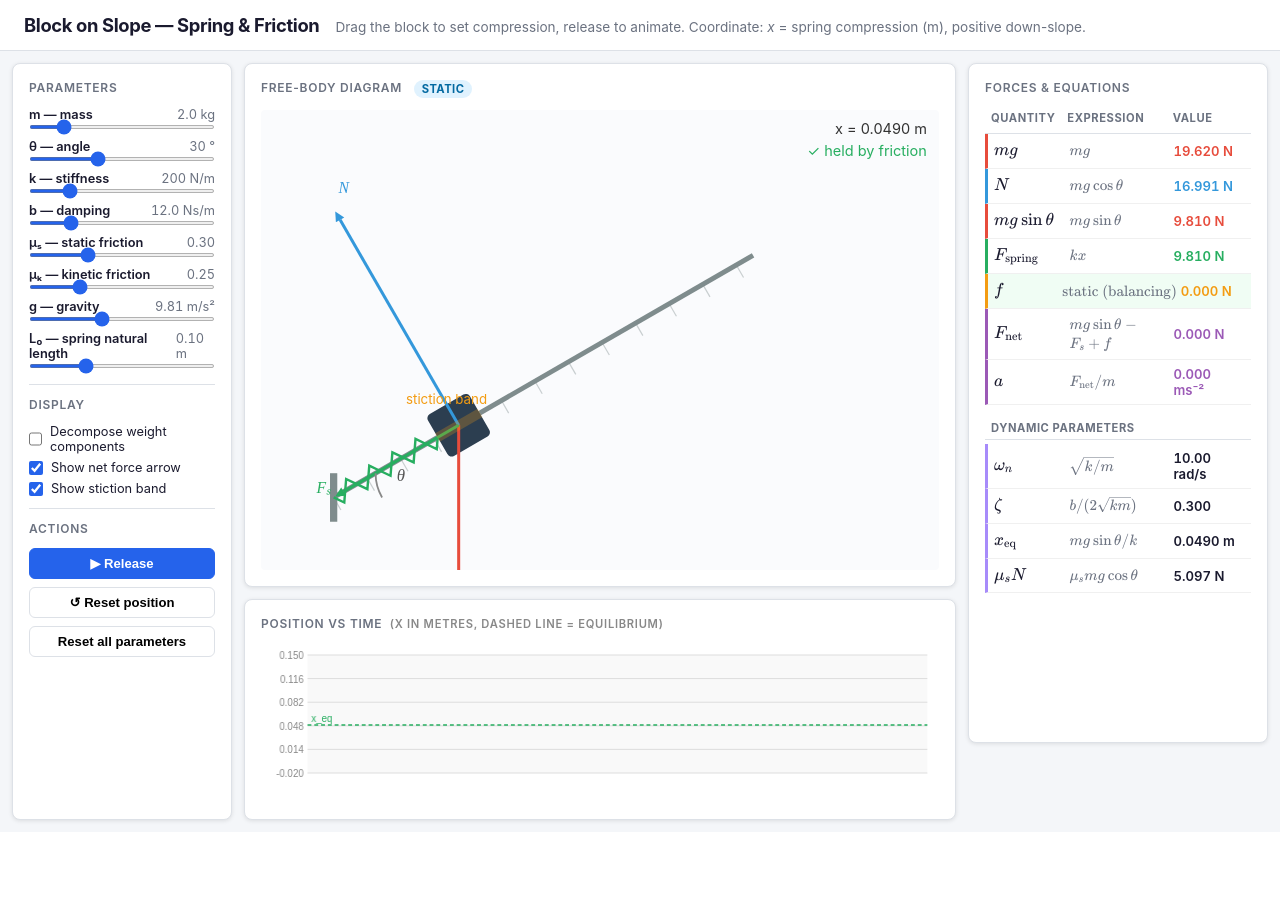
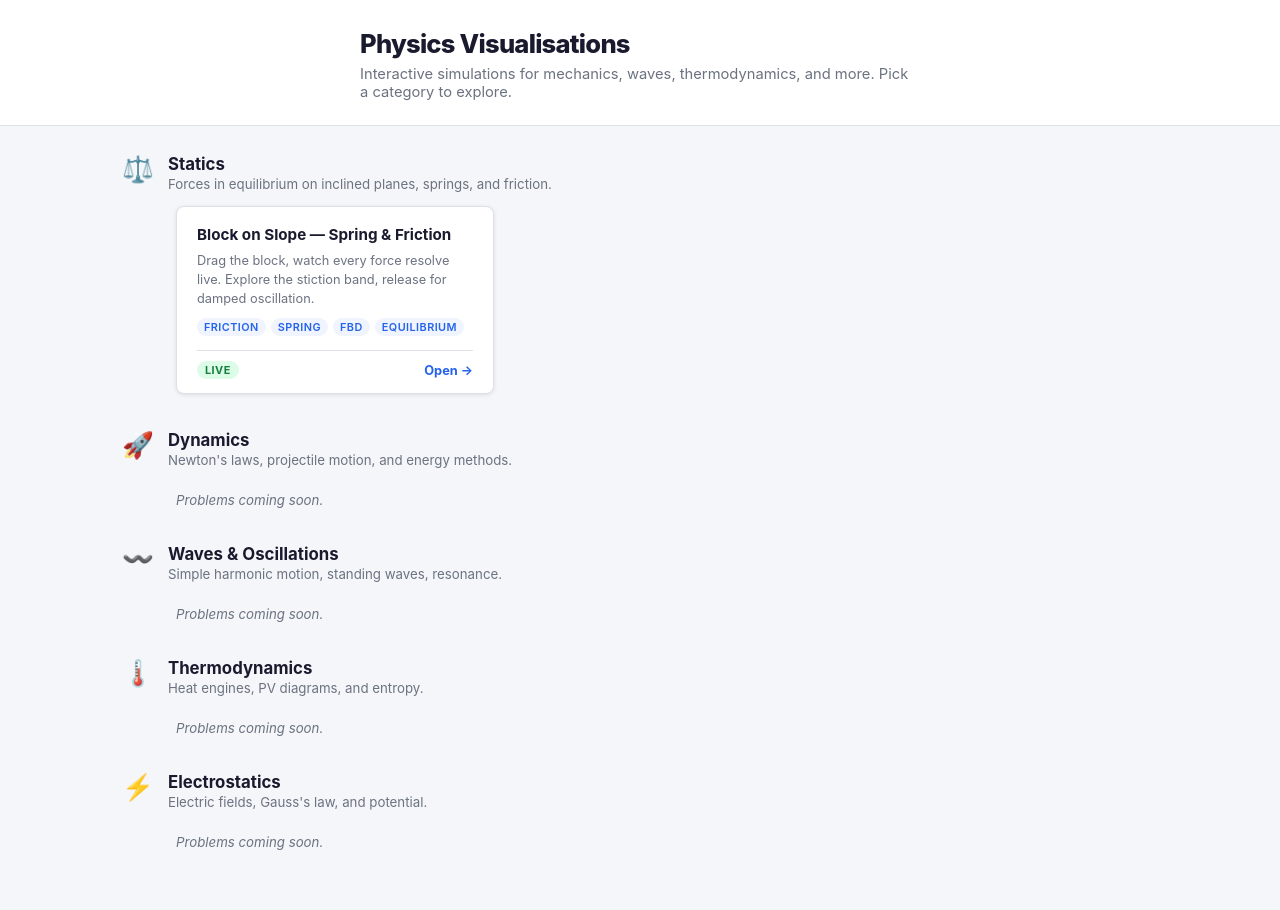
Before and after one commit to gerardgallagher47/physics-viz, a Flask app: page / in a window 1280 px wide. Before the commit the page ends 824 px from the top, so only its background shows below. Run offline with Flask 3, Linux system fonts and the light colour scheme.

Commit message:
Add category-picker home page and nav structure
- New `/` route renders home.html: a grid of category sections (Statics,
  Dynamics, Waves, Thermodynamics, Electrostatics), each with problem cards
  showing Live/Coming-soon badges
- Block-on-slope viz moved to `/viz/block-on-slope`; template relocated to
  `frontend/templates/viz/block_on_slope.html`
- Shared header gains a back-link (`← Problem Library`) and divider for all
  viz pages
- CATEGORIES list in app.py is the single place to register new problems;
  `available: True` is all it takes to promote a card from coming-soon to live
- Added `.claude/settings.json` with permission allowlist for preview MCP tools
  and read-only curl calls

Co-Authored-By: Claude Sonnet 4.6 <noreply@anthropic.com>

```diff
--- a/backend/app.py
+++ b/backend/app.py
@@ -1,4 +1,4 @@
-from flask import Flask, send_from_directory, render_template
+from flask import Flask, render_template
 import os
 
 app = Flask(
@@ -7,15 +7,64 @@ app = Flask(
     static_folder=os.path.join(os.path.dirname(__file__), '../frontend/static'),
 )
 
+# Each entry here becomes a card on the home page.
+# Set "available": True only when the viz is built.
+CATEGORIES = [
+    {
+        "id":          "statics",
+        "title":       "Statics",
+        "description": "Forces in equilibrium on inclined planes, springs, and friction.",
+        "problems": [
+            {
+                "id":          "block-on-slope",
+                "title":       "Block on Slope — Spring & Friction",
+                "description": "Drag the block, watch every force resolve live. Explore the stiction band, release for damped oscillation.",
+                "url":         "/viz/block-on-slope",
+                "available":   True,
+                "tags":        ["friction", "spring", "FBD", "equilibrium"],
+            },
+        ],
+        "icon": "⚖️",
+    },
+    {
+        "id":          "dynamics",
+        "title":       "Dynamics",
+        "description": "Newton's laws, projectile motion, and energy methods.",
+        "problems": [],
+        "icon": "🚀",
+    },
+    {
+        "id":          "waves",
+        "title":       "Waves & Oscillations",
+        "description": "Simple harmonic motion, standing waves, resonance.",
+        "problems": [],
+        "icon": "〰️",
+    },
+    {
+        "id":          "thermodynamics",
+        "title":       "Thermodynamics",
+        "description": "Heat engines, PV diagrams, and entropy.",
+        "problems": [],
+        "icon": "🌡️",
+    },
+    {
+        "id":          "electrostatics",
+        "title":       "Electrostatics",
+        "description": "Electric fields, Gauss's law, and potential.",
+        "problems": [],
+        "icon": "⚡",
+    },
+]
+
 
 @app.route('/')
-def index():
-    return render_template('index.html')
+def home():
+    return render_template('home.html', categories=CATEGORIES)
 
 
-@app.route('/static/<path:path>')
-def static_files(path):
-    return send_from_directory(app.static_folder, path)
+@app.route('/viz/block-on-slope')
+def viz_block_on_slope():
+    return render_template('viz/block_on_slope.html')
 
 
 if __name__ == '__main__':
--- /dev/null
+++ b/frontend/static/css/home.css
@@ -0,0 +1,191 @@
+.home-body {
+  background: var(--bg);
+  min-height: 100vh;
+}
+
+.home-header {
+  background: var(--panel-bg);
+  border-bottom: 1px solid var(--border);
+  padding: 28px 32px 24px;
+}
+
+.home-header-inner {
+  max-width: 1100px;
+  margin: 0 auto;
+}
+
+.home-title {
+  font-size: 1.6rem;
+  font-weight: 800;
+  letter-spacing: -0.03em;
+  color: var(--text);
+  margin-bottom: 6px;
+}
+
+.home-subtitle {
+  color: var(--muted);
+  font-size: 0.92rem;
+  max-width: 560px;
+}
+
+/* ── Main content ─────────────────────────────────── */
+.home-main {
+  max-width: 1100px;
+  margin: 0 auto;
+  padding: 28px 32px 60px;
+  display: flex;
+  flex-direction: column;
+  gap: 36px;
+}
+
+/* ── Category section ─────────────────────────────── */
+.category-section {
+  display: flex;
+  flex-direction: column;
+  gap: 14px;
+}
+
+.category-heading {
+  display: flex;
+  align-items: flex-start;
+  gap: 14px;
+}
+
+.category-icon {
+  font-size: 1.6rem;
+  line-height: 1;
+  margin-top: 2px;
+  flex-shrink: 0;
+}
+
+.category-title {
+  font-size: 1.05rem;
+  font-weight: 700;
+  color: var(--text);
+  margin-bottom: 2px;
+}
+
+.category-desc {
+  font-size: 0.83rem;
+  color: var(--muted);
+}
+
+.category-empty {
+  font-size: 0.83rem;
+  color: var(--muted);
+  padding: 10px 0 0 54px;
+  font-style: italic;
+}
+
+/* ── Problem grid ─────────────────────────────────── */
+.problem-grid {
+  display: grid;
+  grid-template-columns: repeat(auto-fill, minmax(280px, 1fr));
+  gap: 14px;
+  padding-left: 54px;
+}
+
+.problem-card {
+  display: flex;
+  flex-direction: column;
+  justify-content: space-between;
+  background: var(--panel-bg);
+  border: 1px solid var(--border);
+  border-radius: var(--radius);
+  box-shadow: var(--shadow);
+  padding: 18px 20px 14px;
+  text-decoration: none;
+  color: inherit;
+  transition: box-shadow 0.15s, border-color 0.15s, transform 0.1s;
+  cursor: pointer;
+}
+
+.problem-card:hover:not(.problem-card--soon) {
+  box-shadow: 0 4px 16px rgba(37,99,235,0.12);
+  border-color: var(--accent);
+  transform: translateY(-2px);
+}
+
+.problem-card--soon {
+  opacity: 0.55;
+  cursor: default;
+}
+
+.problem-card-body {
+  display: flex;
+  flex-direction: column;
+  gap: 6px;
+  margin-bottom: 14px;
+}
+
+.problem-title {
+  font-size: 0.95rem;
+  font-weight: 700;
+  color: var(--text);
+  line-height: 1.3;
+}
+
+.problem-desc {
+  font-size: 0.8rem;
+  color: var(--muted);
+  line-height: 1.5;
+}
+
+.problem-tags {
+  display: flex;
+  flex-wrap: wrap;
+  gap: 5px;
+  margin-top: 4px;
+}
+
+.tag {
+  font-size: 0.68rem;
+  font-weight: 600;
+  padding: 2px 7px;
+  border-radius: 99px;
+  background: #f0f4ff;
+  color: var(--accent);
+  text-transform: uppercase;
+  letter-spacing: 0.04em;
+}
+
+.problem-card-footer {
+  display: flex;
+  align-items: center;
+  justify-content: space-between;
+  border-top: 1px solid var(--border);
+  padding-top: 10px;
+}
+
+.badge {
+  font-size: 0.68rem;
+  font-weight: 700;
+  padding: 2px 8px;
+  border-radius: 99px;
+  letter-spacing: 0.04em;
+  text-transform: uppercase;
+}
+
+.badge--live {
+  background: #dcfce7;
+  color: #15803d;
+}
+
+.badge--soon {
+  background: #f3f4f6;
+  color: #6b7280;
+}
+
+.card-cta {
+  font-size: 0.8rem;
+  font-weight: 700;
+  color: var(--accent);
+}
+
+/* ── Responsive ───────────────────────────────────── */
+@media (max-width: 640px) {
+  .home-header { padding: 20px 16px; }
+  .home-main   { padding: 20px 16px 40px; }
+  .problem-grid { padding-left: 0; }
+  .category-heading { gap: 10px; }
+}
--- a/frontend/static/css/style.css
+++ b/frontend/static/css/style.css
@@ -24,12 +24,33 @@ header {
   border-bottom: 1px solid var(--border);
   padding: 14px 24px;
   display: flex;
-  align-items: baseline;
-  gap: 16px;
+  align-items: center;
+  gap: 0;
 }
 
 header h1 { font-size: 1.15rem; font-weight: 700; letter-spacing: -0.02em; }
 header p  { color: var(--muted); font-size: 0.85rem; }
+
+.nav-back {
+  display: inline-flex;
+  align-items: center;
+  font-size: 0.82rem;
+  font-weight: 600;
+  color: var(--accent);
+  text-decoration: none;
+  white-space: nowrap;
+  padding: 4px 0;
+  flex-shrink: 0;
+}
+.nav-back:hover { text-decoration: underline; }
+
+.nav-divider {
+  width: 1px;
+  height: 28px;
+  background: var(--border);
+  margin: 0 18px;
+  flex-shrink: 0;
+}
 
 .layout {
   display: grid;
--- /dev/null
+++ b/frontend/templates/home.html
@@ -0,0 +1,66 @@
+<!DOCTYPE html>
+<html lang="en">
+<head>
+  <meta charset="UTF-8">
+  <meta name="viewport" content="width=device-width, initial-scale=1.0">
+  <title>Physics Visualisations</title>
+  <link rel="stylesheet" href="/static/css/style.css">
+  <link rel="stylesheet" href="/static/css/home.css">
+</head>
+<body class="home-body">
+
+<header class="home-header">
+  <div class="home-header-inner">
+    <div>
+      <h1 class="home-title">Physics Visualisations</h1>
+      <p class="home-subtitle">Interactive simulations for mechanics, waves, thermodynamics, and more. Pick a category to explore.</p>
+    </div>
+  </div>
+</header>
+
+<main class="home-main">
+  {% for cat in categories %}
+  <section class="category-section">
+    <div class="category-heading">
+      <span class="category-icon">{{ cat.icon }}</span>
+      <div>
+        <h2 class="category-title">{{ cat.title }}</h2>
+        <p class="category-desc">{{ cat.description }}</p>
+      </div>
+    </div>
+
+    {% if cat.problems %}
+    <div class="problem-grid">
+      {% for prob in cat.problems %}
+      <a class="problem-card {% if not prob.available %}problem-card--soon{% endif %}"
+         href="{{ prob.url if prob.available else '#' }}"
+         {% if not prob.available %}aria-disabled="true"{% endif %}>
+        <div class="problem-card-body">
+          <h3 class="problem-title">{{ prob.title }}</h3>
+          <p class="problem-desc">{{ prob.description }}</p>
+          <div class="problem-tags">
+            {% for tag in prob.tags %}
+            <span class="tag">{{ tag }}</span>
+            {% endfor %}
+          </div>
+        </div>
+        <div class="problem-card-footer">
+          {% if prob.available %}
+          <span class="badge badge--live">Live</span>
+          <span class="card-cta">Open →</span>
+          {% else %}
+          <span class="badge badge--soon">Coming soon</span>
+          {% endif %}
+        </div>
+      </a>
+      {% endfor %}
+    </div>
+    {% else %}
+    <p class="category-empty">Problems coming soon.</p>
+    {% endif %}
+  </section>
+  {% endfor %}
+</main>
+
+</body>
+</html>
--- a/frontend/templates/index.html
+++ b/frontend/templates/viz/block_on_slope.html
@@ -12,8 +12,12 @@
 <body>
 
 <header>
-  <h1>Block on Slope — Spring &amp; Friction</h1>
-  <p>Drag the block to set compression, release to animate. Coordinate: <em>x</em> = spring compression (m), positive down-slope.</p>
+  <a class="nav-back" href="/">← Problem Library</a>
+  <div class="nav-divider"></div>
+  <div>
+    <h1>Block on Slope — Spring &amp; Friction</h1>
+    <p>Drag the block to set compression, release to animate. Coordinate: <em>x</em> = spring compression (m), positive down-slope.</p>
+  </div>
 </header>
 
 <div class="layout">
```
Also changed, not shown: .claude/settings.json (added).
